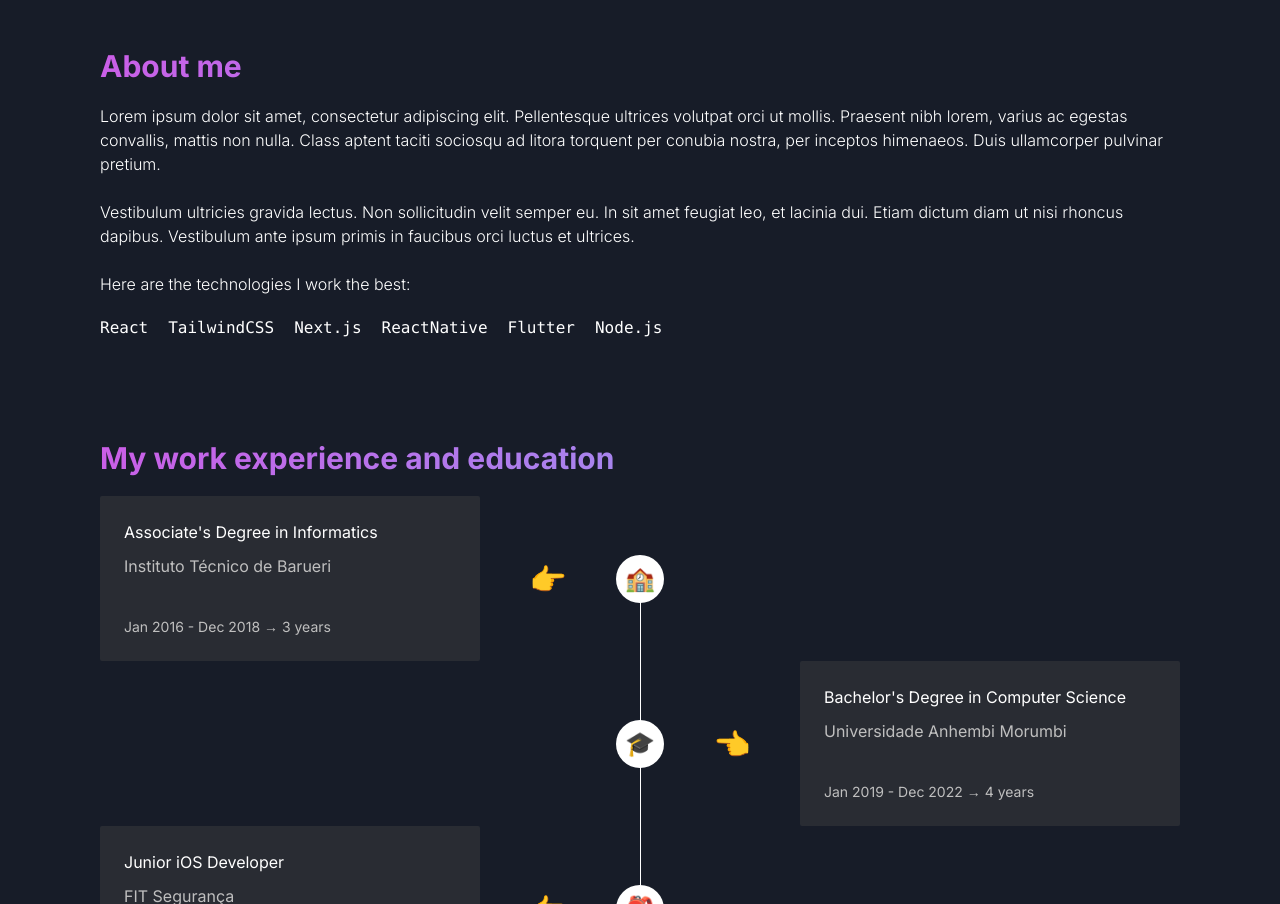
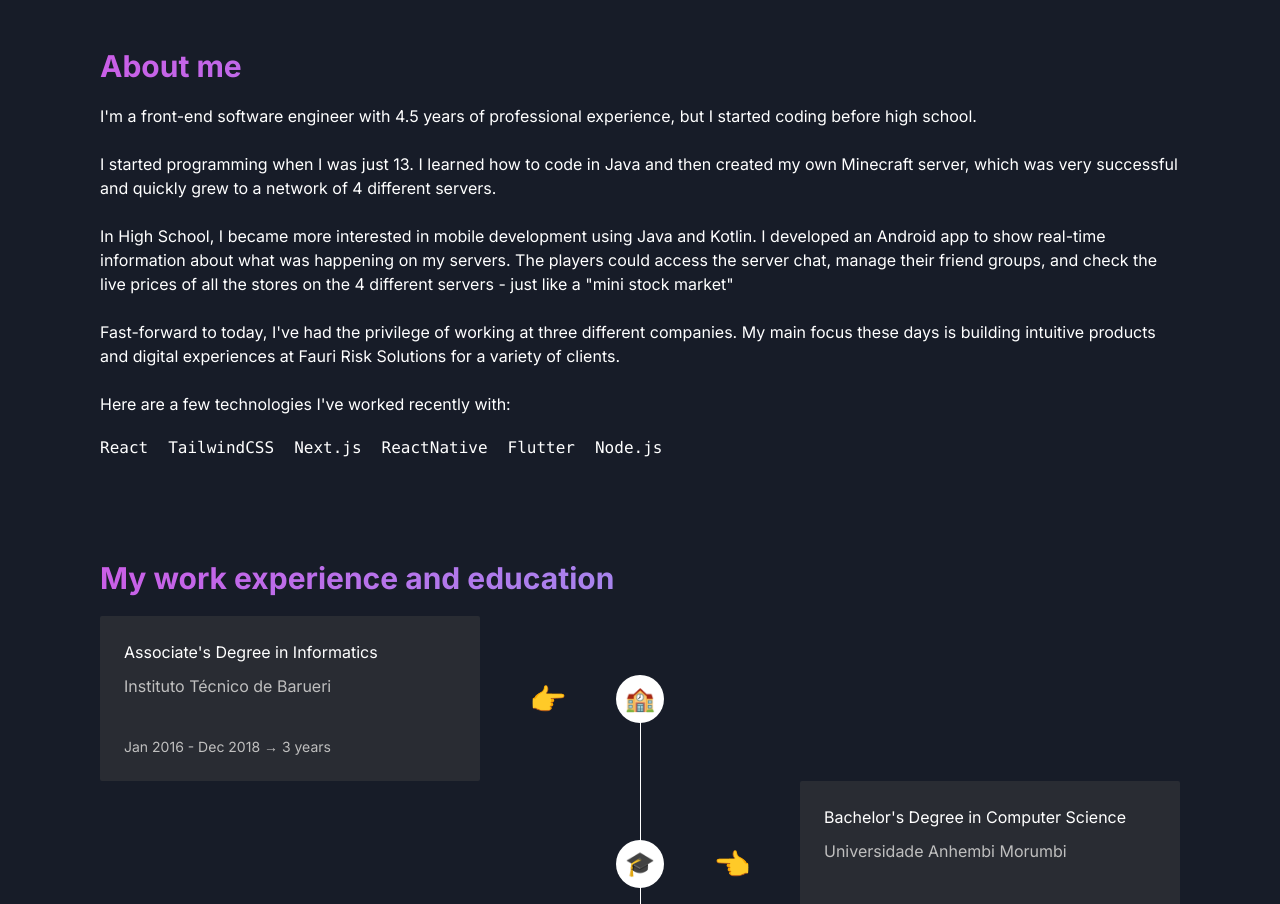
Before and after one commit to jpssantiago/portfolio, a React (Vite) app: page / in a window 1280 px wide. Shown: the part 802-1706 px from the top of the page. Built offline with nearby package versions, Linux system fonts and the light colour scheme; no server answers.

Commit message:
update: new about me

```diff
--- a/src/sections/about-section.tsx
+++ b/src/sections/about-section.tsx
@@ -12,25 +12,33 @@ export default function AboutSection() {
     return (
         <Section name="About me">
             <p
-                className="text-text font-light"
+                className="text-text"
             >
-                Lorem ipsum dolor sit amet, consectetur adipiscing elit.
-                Pellentesque ultrices volutpat orci ut mollis. Praesent nibh
-                lorem, varius ac egestas convallis, mattis non nulla.
-                Class aptent taciti sociosqu ad litora torquent per conubia
-                nostra, per inceptos himenaeos. Duis ullamcorper pulvinar
-                pretium.
+                I'm a front-end software engineer with 4.5 years of professional
+                experience, but I started coding before high school.
 
                 <br/><br/>
-                Vestibulum ultricies gravida lectus. Non sollicitudin velit
-                semper eu. In sit amet feugiat leo, et lacinia dui. Etiam dictum
-                diam ut nisi rhoncus dapibus.
-                Vestibulum ante ipsum primis in faucibus orci luctus et
-                ultrices.
+                I started programming when I was just 13. I learned how to code
+                in Java and then created my own Minecraft server, which was very
+                successful and quickly grew to a network of 4 different servers.
 
                 <br/><br/>
-                Here are the technologies I work the best:</p>
+                In High School, I became more interested in mobile development
+                using Java and Kotlin. I developed an Android app to show
+                real-time information about what was happening on my servers.
+                The players could access the server chat, manage their friend
+                groups, and check the live prices of all the stores on the 4
+                different servers - just like a "mini stock market"
 
+                <br/><br/>
+                Fast-forward to today, I've had the privilege of working at
+                three different companies. My main focus these days is
+                building intuitive products and digital experiences at Fauri
+                Risk Solutions for a variety of clients.
+
+                <br/><br/>
+                Here are a few technologies I've worked recently with:
+            </p>
                 <div className="flex flex-wrap mt-[20px]">
                     {technologies.map((tech, index) => (
                         <TechnologyItem key={index} tech={tech}></TechnologyItem>
```
